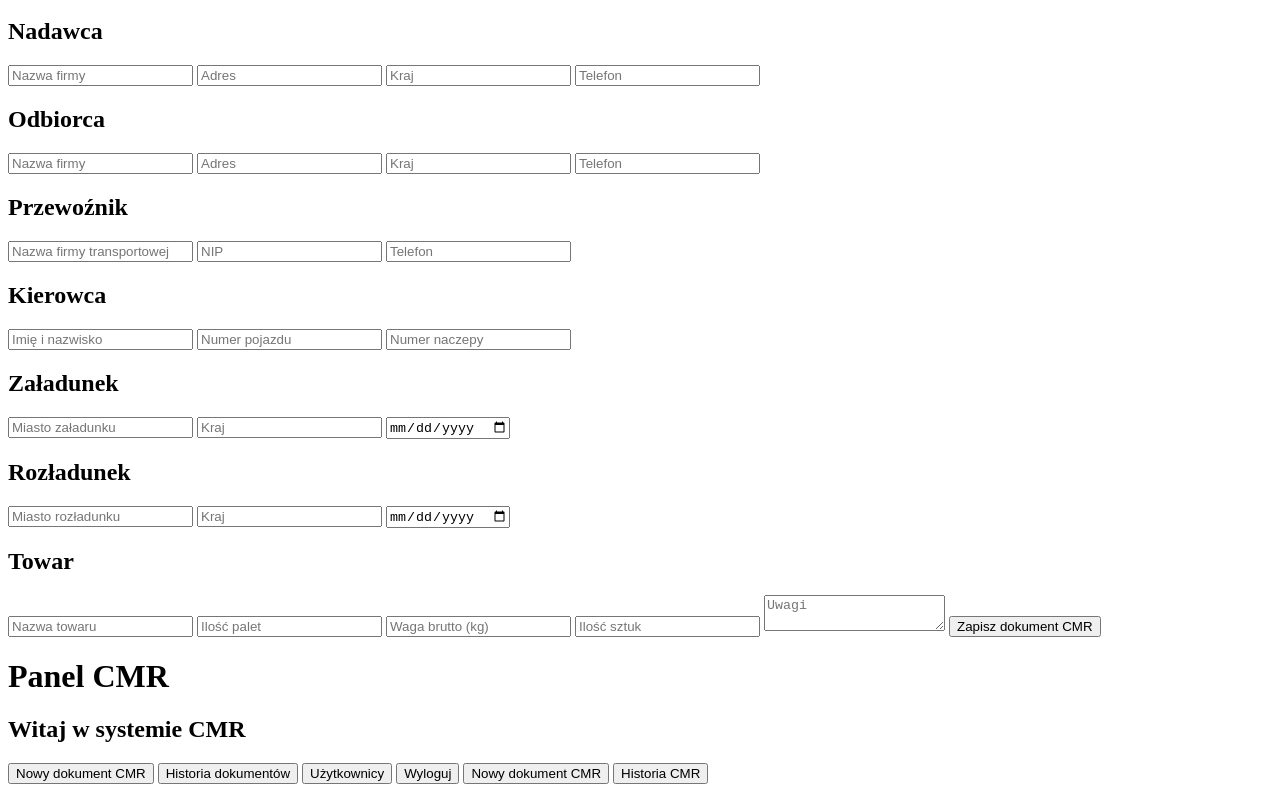
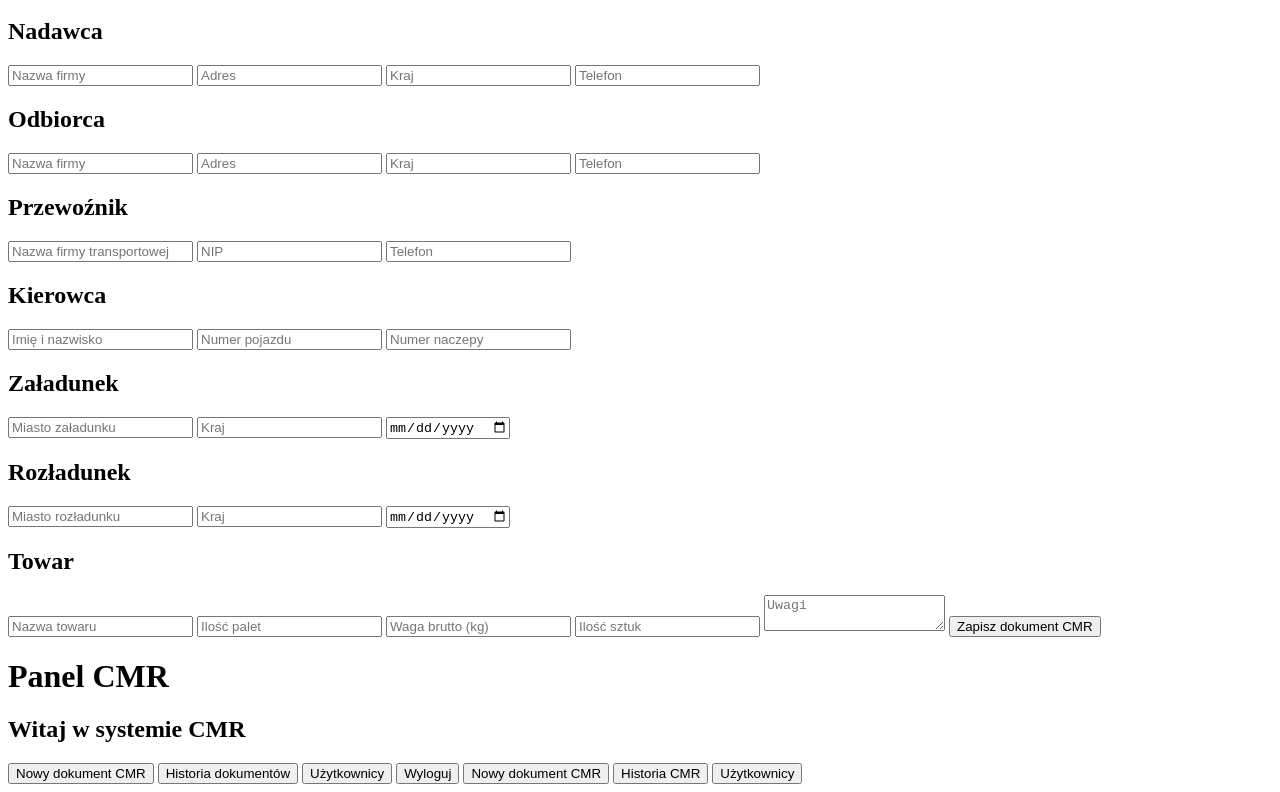
Before and after one commit to Kordowskitransport/Kordowskicmr, a plain HTML site: page index.html in a window 1280 px wide. Shown: the part 48-840 px from the top of the page. Drawn offline with Linux system fonts and the light colour scheme.

Commit message:
Update index.html

```diff
--- a/index.html
+++ b/index.html
@@ -58,3 +58,6 @@ Nowy dokument CMR
 <button onclick="window.location.href='historia.html'">
 Historia CMR
 </button>
+<button onclick="window.location.href='users.html'">
+Użytkownicy
+</button>
```
